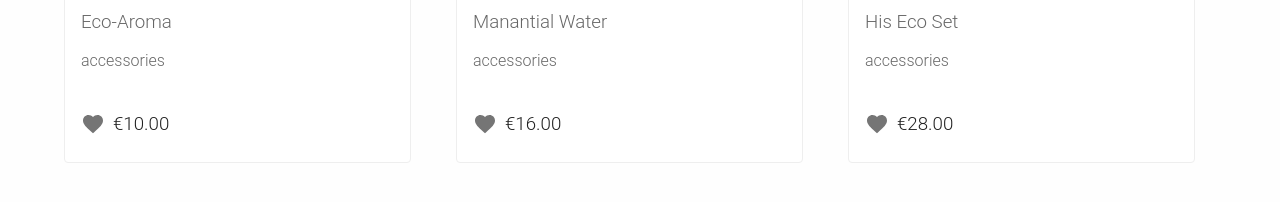
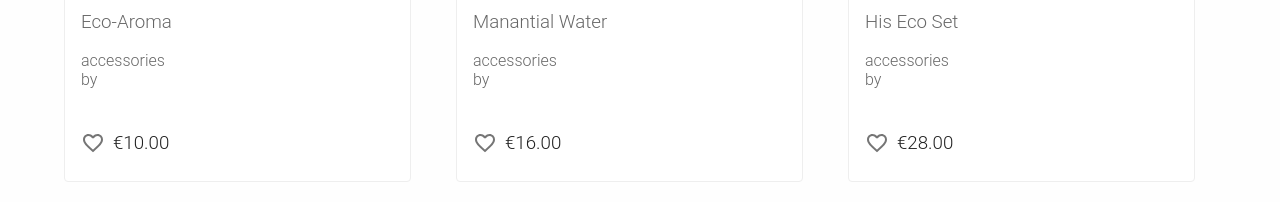
Before and after one commit to Idiru/IronHack-project-2-front, a React (Vite) app: page /catalogue in a window 1280 px wide. Shown: the part 598-800 px from the top of the page. Built offline with nearby package versions, Linux system fonts and the light colour scheme; grey boxes are pictures that could not be loaded; a web font is replaced by a local one.

Commit message:
item card w/IU fav-toggle icon and brand

```diff
--- a/src/components/ItemCard.jsx
+++ b/src/components/ItemCard.jsx
@@ -8,9 +8,18 @@ import IconButton from "@mui/material/IconButton";
 import Typography from "@mui/material/Typography";
 import { red } from "@mui/material/colors";
 import FavoriteIcon from "@mui/icons-material/Favorite";
+import FavoriteBorderOutlinedIcon from '@mui/icons-material/FavoriteBorderOutlined';
 import data from '../data.json';
+import { useState } from "react";
 
-export default function ItemCard({ name, price, category, img }) {
+export default function ItemCard({ id, name, price, category, img, brand }) {
+
+  const [isFavorited, setIsFavorited] = useState(false);
+  const handleFavoriteClick = () => {
+    setIsFavorited(!isFavorited);
+  };
+
+
   return (
     <Card
       elevation={0}
@@ -27,11 +36,13 @@ export default function ItemCard({ name, price, category, img }) {
         <Typography variant="inherited" color="text.secondary">
           <h3>{name}</h3>
           <div>{category}</div>
+          <div>by {brand}</div>
+
         </Typography>
       </CardContent>
       <CardActions disableSpacing>
-        <IconButton aria-label="add to favorites">
-          <FavoriteIcon />
+        <IconButton aria-label="add to favorites" onClick={handleFavoriteClick}>
+          {isFavorited ? <FavoriteIcon color="primary" /> : <FavoriteBorderOutlinedIcon />}
         </IconButton>
         <h3 className="item-price">{price}</h3>
       </CardActions>
```
